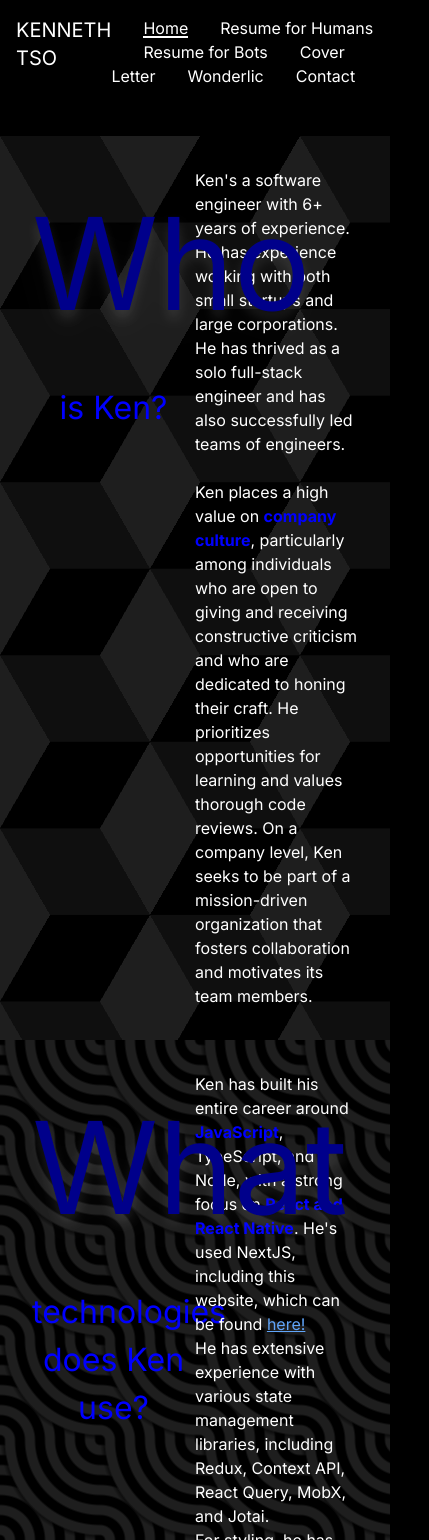
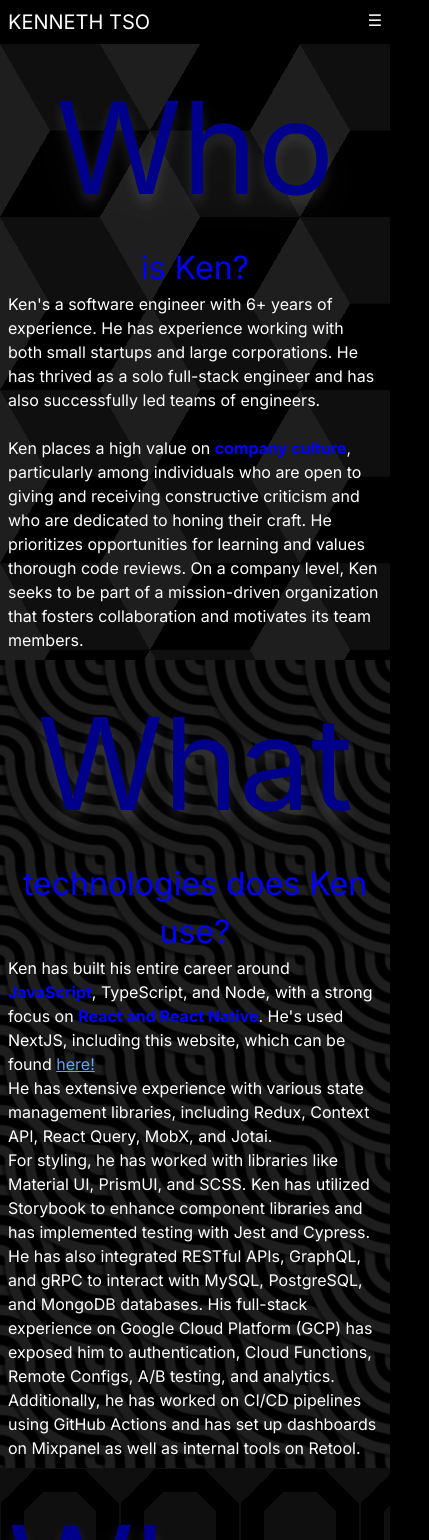
Before and after one commit to iamkennytso/portfolio, a Next.js app: page / in a window 390 px wide. Shown: the top 1540 px of the page, 429 px wide, since content can reach past the window. Built offline with nearby package versions, Linux system fonts and the light colour scheme.

Commit message:
testimonials / mobile view

```diff
--- a/src/app/page.tsx
+++ b/src/app/page.tsx
@@ -1,3 +1,4 @@
+const CONTAINER_CLASSES = "md:flex md:flex-row justify-around w-full p-2 md:p-8"
 export default function Home() {
   const gradDate = new Date(2017, 10, 10)
   const curDate = new Date()
@@ -9,14 +10,13 @@ export default function Home() {
   const days = Math.floor(expDays)
 
   return (
-    <main className="flex min-h-screen flex-col items-center justify-between mt-8">
-
-      <div id='who' className="flex flex-row justify-around w-full p-8">
-        <div className="w-1/2 text-center">
-          <h1>Who</h1><br/>
+    <main className="flex min-h-screen flex-col items-center justify-between">
+      <div id='who' className={CONTAINER_CLASSES}>
+        <div className="md:w-1/2 text-center">
+          <h1>Who</h1>
           <h2>is Ken?</h2>
         </div>
-        <div className="w-1/2 flex items-center">
+        <div className="md:w-1/2 flex items-center">
           <p>
             Ken&apos;s a software engineer with 6+ years of experience. He has experience working with both small startups and large corporations. He has thrived as a solo full-stack engineer and has also successfully led teams of engineers. <br/><br/>
             Ken places a high value on <mark>company culture</mark>, particularly among individuals who are open to giving and receiving constructive criticism and who are dedicated to honing their craft. He prioritizes opportunities for learning and values thorough code reviews. On a company level, Ken seeks to be part of a mission-driven organization that fosters collaboration and motivates its team members.
@@ -24,12 +24,12 @@ export default function Home() {
         </div>
       </div>
 
-      <div id='what' className="flex flex-row justify-around w-full p-8">
-        <div className="w-1/2 text-center">
-          <h1>What</h1><br/>
+      <div id='what' className={CONTAINER_CLASSES}>
+        <div className="md:w-1/2 text-center">
+          <h1>What</h1>
           <h2>technologies does Ken use?</h2>
         </div>
-        <div className="w-1/2 items-center">
+        <div className="md:w-1/2 items-center">
           <p>
             Ken has built his entire career around <mark>JavaScript</mark>, TypeScript, and Node, with a strong focus on <mark>React and React Native</mark>. He&apos;s used NextJS, including this website, which can be found{' '}
             <a href='https://github.com/iamkennytso/portfolio' target='_blank' className="underline text-blue-400">here!</a><br/>
@@ -41,9 +41,9 @@ export default function Home() {
         </div>
       </div>
 
-      <div id='where' className="flex flex-row justify-around w-full p-8">
+      <div id='where' className={CONTAINER_CLASSES}>
         <div className="w-1/2 text-center">
-          <h1>Where</h1><br/>
+          <h1>Where</h1>
           <h2>is Ken, where has he worked?</h2>
         </div>
         <div className="w-1/2 flex items-center">
@@ -54,9 +54,9 @@ export default function Home() {
         </div>
       </div>
 
-      <div id='when' className="flex flex-row justify-around w-full p-8">
+      <div id='when' className={CONTAINER_CLASSES}>
         <div className="w-1/2 text-center">
-          <h1>When</h1><br/>
+          <h1>When</h1>
           <h2>did Ken start coding?</h2>
         </div>
         <div className="w-1/2 flex items-center">
@@ -67,9 +67,9 @@ export default function Home() {
         </div>
       </div>
 
-      <div id='why' className="flex flex-row justify-around w-full p-8">
+      <div id='why' className={CONTAINER_CLASSES}>
         <div className="w-1/2 text-center">
-          <h1>Why</h1><br/>
+          <h1>Why</h1>
           <h2>is Ken a software engineer?</h2>
         </div>
         <div className="w-1/2 flex items-center">
--- /dev/null
+++ b/src/app/testimonials/page.tsx
@@ -0,0 +1,5 @@
+export default function Testimonials() {
+  return <div className="flex flex-col m-16 justify-center items-center">
+    <code>“Ken is very enthusiastic about being good at what he does and is by far the most dedicated of anyone I know to improving his skills. He spends a lot of his free time writing code for personal projects, he has done freelance work, and he practices algorithms like a madman. He&apos;s also just a stand-up guy and pleasant to work with. He knows when to switch into serious-business-professional mode and when to be chill. He has a good sense of humor and is extremely goal-oriented. I haven&apos;t interacted with his code much because we weren&apos;t on the same project when we worked together, but he was always helping and teaching our other friend/coworker when she got caught up in the technicalities of archaic systems that she had to work with at our old workplace. He&apos;d be a strong contributor on any team and we&apos;d be lucky to have him.”</code>
+  </div>
+}
--- a/src/app/ui/nav.tsx
+++ b/src/app/ui/nav.tsx
@@ -2,6 +2,7 @@
 
 import Link from 'next/link';
 import { usePathname } from 'next/navigation';
+import { useState } from 'react';
 
 const NAV_LINKS = [
   {
@@ -25,6 +26,10 @@ const NAV_LINKS = [
     href: '/wonderlic'
   },
   {
+    name: 'Testimonials',
+    href: '/testimonials'
+  },
+  {
     name: 'Contact',
     href: '/contact'
   }
@@ -34,14 +39,16 @@ const currentPathStyles = 'after:bg-white after:absolute after:h-0.5 after:w-ful
 const otherPathStyles = 'after:bg-white after:absolute after:h-0.5 after:w-0 after:bottom-0 after:left-0 hover:after:w-full after:transition-all after:duration-200 cursor-pointer'
 
 export default function Nav() {
+  const [menuOpen, setMenuOpen] = useState(false);
   const pathname = usePathname()
 
   return (
-    <div className='flex flex-row justify-between p-4'>
+    <>
+      <div className='flex md:flex-row justify-between p-2 md:p-4'>
         <p className='text-xl'>
           KENNETH TSO
         </p>
-      <nav >
+        <nav className='hidden md:flex'>
           {NAV_LINKS.map(link => {
             const { name, href } = link
             return <Link
@@ -57,6 +64,33 @@ export default function Nav() {
             </Link>
           })}
         </nav>
+        <div className="md:hidden">
+          <button onClick={() => setMenuOpen(open => !open)}>
+            {menuOpen ?<span>&#10005;</span> : <span>&#9776;</span>}
+          </button>
         </div>
+
+      </div>
+      <div
+        className={`md:hidden flex flex-col items-end
+          transition-all duration-300 ease-in-out
+          ${menuOpen ? "max-h-60 opacity-100 p-2" : "max-h-0 opacity-0"}`
+        }
+      >
+        {NAV_LINKS.map(link => {
+          const { name, href } = link
+          return <Link
+            key={name}
+            href={href}
+          >
+            <span
+              className={`${pathname === href ? "underline" : ""}`}
+            >
+              {name}
+            </span>
+          </Link>
+        })}
+      </div>
+    </>
   );
 }
```
Lines whose indentation alone changed are shown as unchanged.
